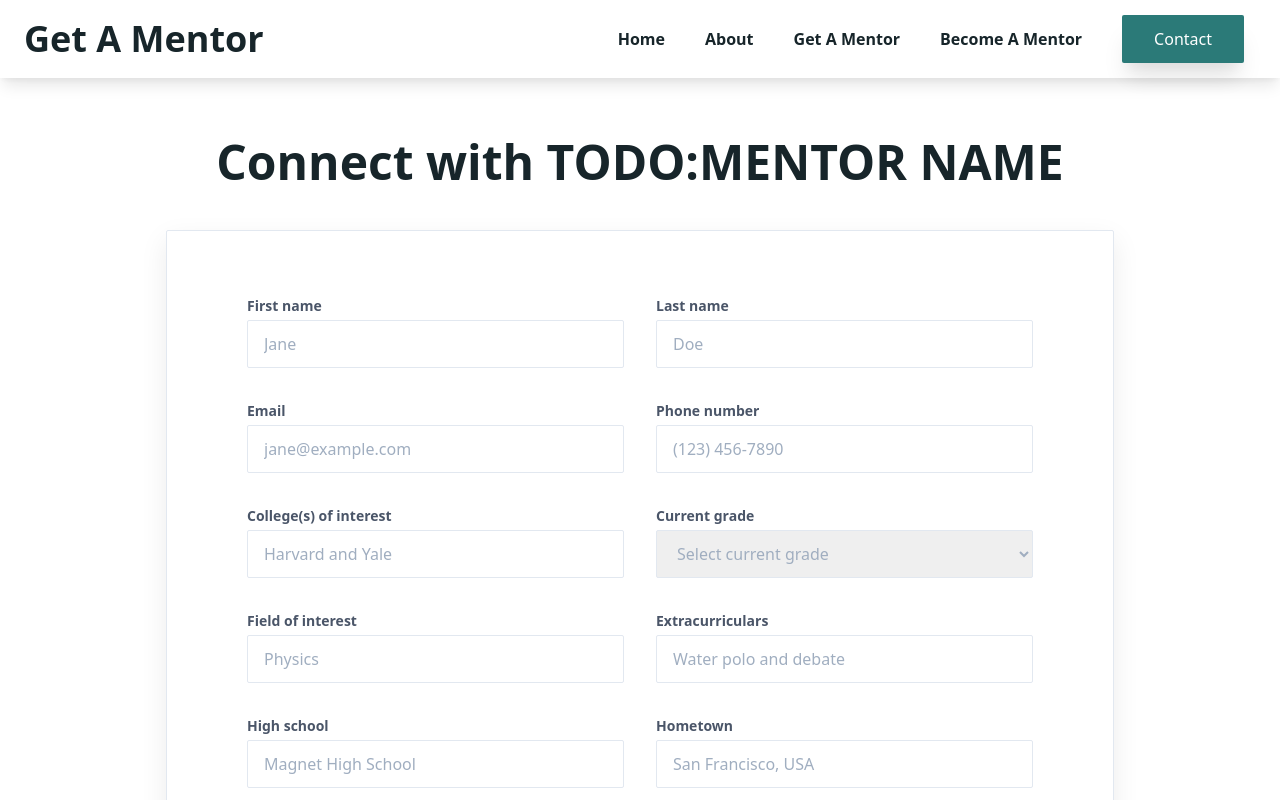
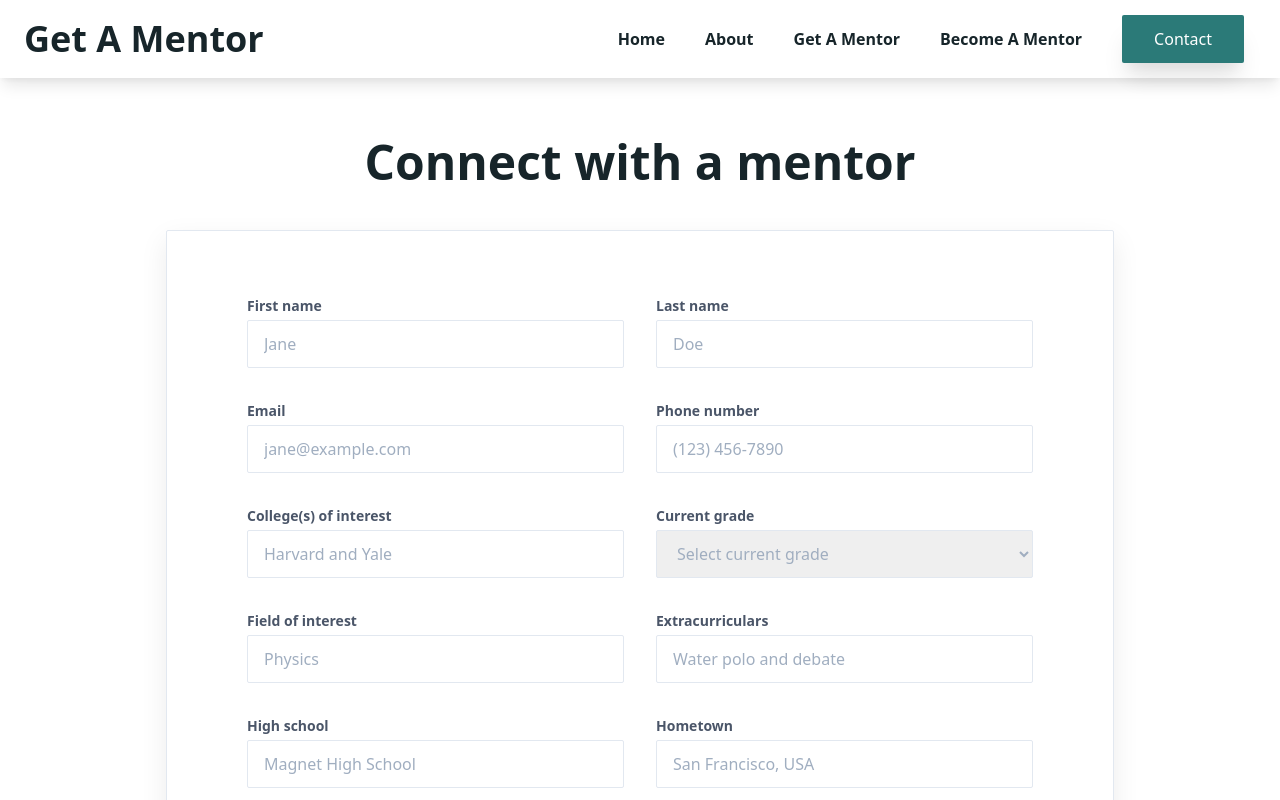
Before and after one commit to adamripley98/get-a-mentor, a Next.js app: page /connect-with-mentor in a window 1280 px wide. Shown: the top 800 px of the page. Built offline with nearby package versions, Linux system fonts and the light colour scheme; no server answers.

Commit message:
loading mentor page

```diff
--- a/components/ConnectForm.js
+++ b/components/ConnectForm.js
@@ -18,10 +18,33 @@ class ConnectForm extends React.Component {
       extracurriculars: "",
       fieldOfInterest: "",
       collegesOfInterest: "",
-      message: ""
+      message: "",
+      mentor: {}
     };
     this.handleChange = this.handleChange.bind(this);
     this.handleSubmit = this.handleSubmit.bind(this);
+    this.getParameterByName = this.getParameterByName.bind(this);
+  }
+
+  componentDidMount() {
+    axios
+      .get("/api/mentor", {
+        params: { id: this.getParameterByName("id", window.location.href) }
+      })
+      .then(resp => {
+        this.setState({ mentor: resp.data.data });
+      })
+      .catch(e => console.log("e", e));
+  }
+
+  getParameterByName(name) {
+    const url = window.location.href;
+    name = name.replace(/[\[\]]/g, "\\$&");
+    var regex = new RegExp("[?&]" + name + "(=([^&#]*)|&|#|$)"),
+      results = regex.exec(url);
+    if (!results) return null;
+    if (!results[2]) return "";
+    return decodeURIComponent(results[2].replace(/\+/g, " "));
   }
 
   handleChange(e) {
@@ -42,6 +65,14 @@ class ConnectForm extends React.Component {
 
   render() {
     return (
+      <>
+        <h1 className="mb-8 text-3xl lg:text-4xl xl:text-5xl font-extrabold text-center dark-font">
+          Connect with{" "}
+          {this.state.mentor && this.state.mentor.Name
+            ? this.state.mentor.Name
+            : "a mentor"}
+        </h1>
+        <div className="flex justify-center">
           <div
             className="w-3/4 mx-2 py-8 px-20 border border-solid rounded-sm border-gray-300"
             style={{
@@ -232,6 +263,8 @@ class ConnectForm extends React.Component {
               <Button size="lg">SEND MESSAGE</Button>
             </span>
           </div>
+        </div>
+      </>
     );
   }
 }
--- a/components/MentorCard.js
+++ b/components/MentorCard.js
@@ -1,3 +1,4 @@
+import Link from "next/link";
 import Button from "./button";
 
 const MentorCard = ({ mentor }) => (
@@ -47,9 +48,14 @@ const MentorCard = ({ mentor }) => (
       </div>
     </div>
     <Button size="lg">
-      <a className="btn-link" href="/TODO">
-        CONNECT
-      </a>
+      <Link
+        href={{
+          pathname: "/connect-with-mentor",
+          query: { id: mentor["id"] }
+        }}
+      >
+        <a className="btn-link">CONNECT</a>
+      </Link>
     </Button>
   </div>
 );
--- a/pages/api/add-mentor.js
+++ b/pages/api/add-mentor.js
@@ -1,4 +1,3 @@
-const axios = require("axios");
 var Airtable = require("airtable");
 var base = new Airtable({ apiKey: process.env.AIRTABLEAPI }).base(
   process.env.AIRTABLEBASEID
--- /dev/null
+++ b/pages/api/mentor.js
@@ -0,0 +1,19 @@
+var Airtable = require("airtable");
+var base = new Airtable({ apiKey: process.env.AIRTABLEAPI }).base(
+  process.env.AIRTABLEBASEID
+);
+
+export default (req, res) => {
+  base("Mentors").find(req.query.id, (err, record) => {
+    if (err) {
+      console.error("err", err);
+      res.end(JSON.stringify({ success: "false" }));
+      return;
+    }
+    const mentorObj = record.fields;
+    mentorObj.id = record.id;
+    res.statusCode = 200;
+    res.setHeader("Content-Type", "application/json");
+    res.end(JSON.stringify({ success: true, data: mentorObj }));
+  });
+};
--- a/pages/connect-with-mentor.js
+++ b/pages/connect-with-mentor.js
@@ -7,12 +7,7 @@ export default function ConnectWithMentorPage() {
       <Nav />
       <section className="container mx-auto">
         <div className="container mx-auto px-2 py-12">
-          <h1 className="mb-8 text-3xl lg:text-4xl xl:text-5xl font-extrabold text-center dark-font">
-            Connect with TODO:MENTOR NAME
-          </h1>
-          <div className="flex justify-center">
-            <ConnectForm />
-          </div>
+          <ConnectForm />
         </div>
       </section>
     </div>
--- a/pages/get-a-mentor.js
+++ b/pages/get-a-mentor.js
@@ -16,7 +16,9 @@ let mentors = null;
 const formatMentors = data => {
   mentors = [];
   for (const mentor in data.mentors) {
-    mentors.push(data.mentors[mentor].fields);
+    const mentorObj = data.mentors[mentor].fields;
+    mentorObj.id = data.mentors[mentor].id;
+    mentors.push(mentorObj);
   }
   return mentors;
 };
```
Lines whose indentation alone changed are shown as unchanged.
